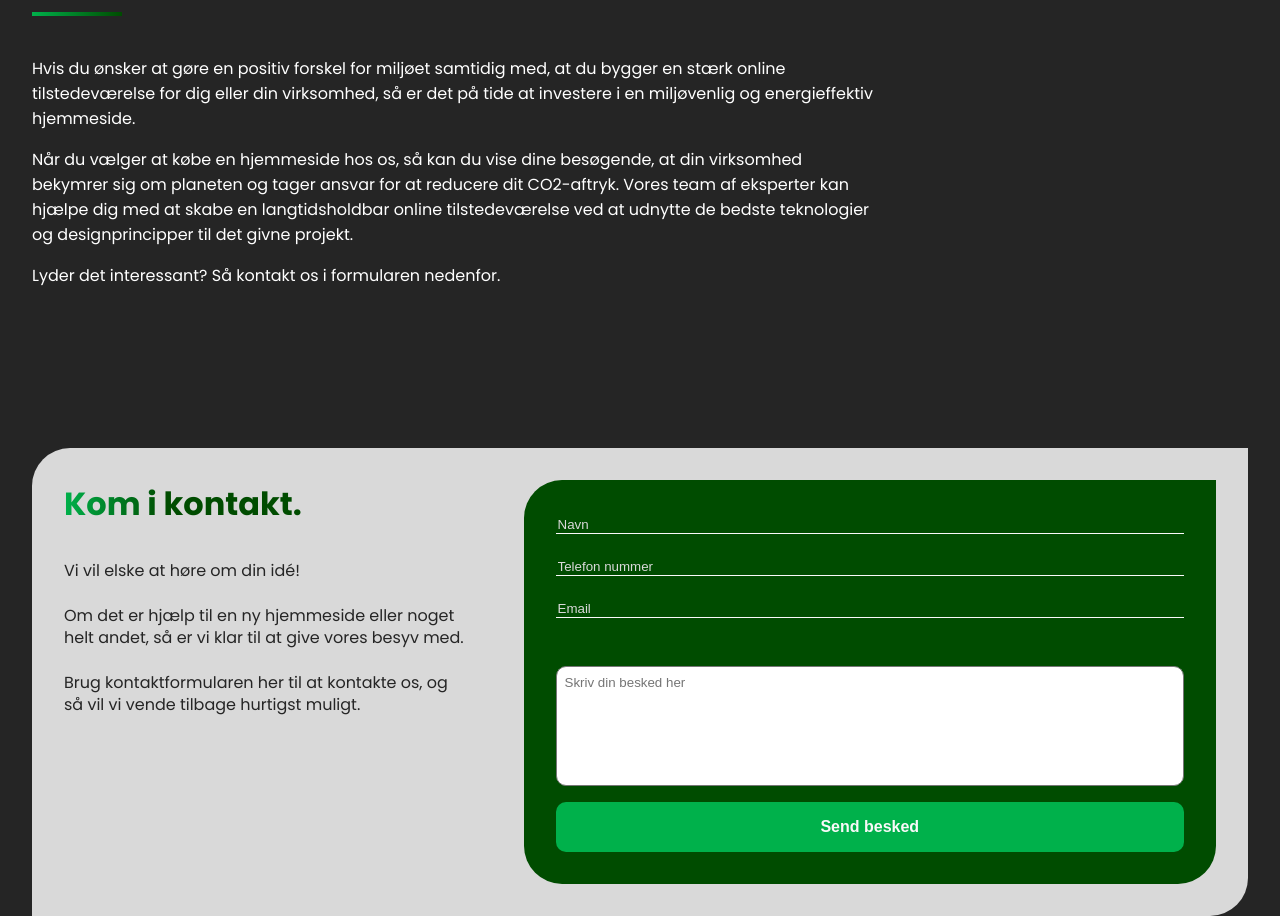
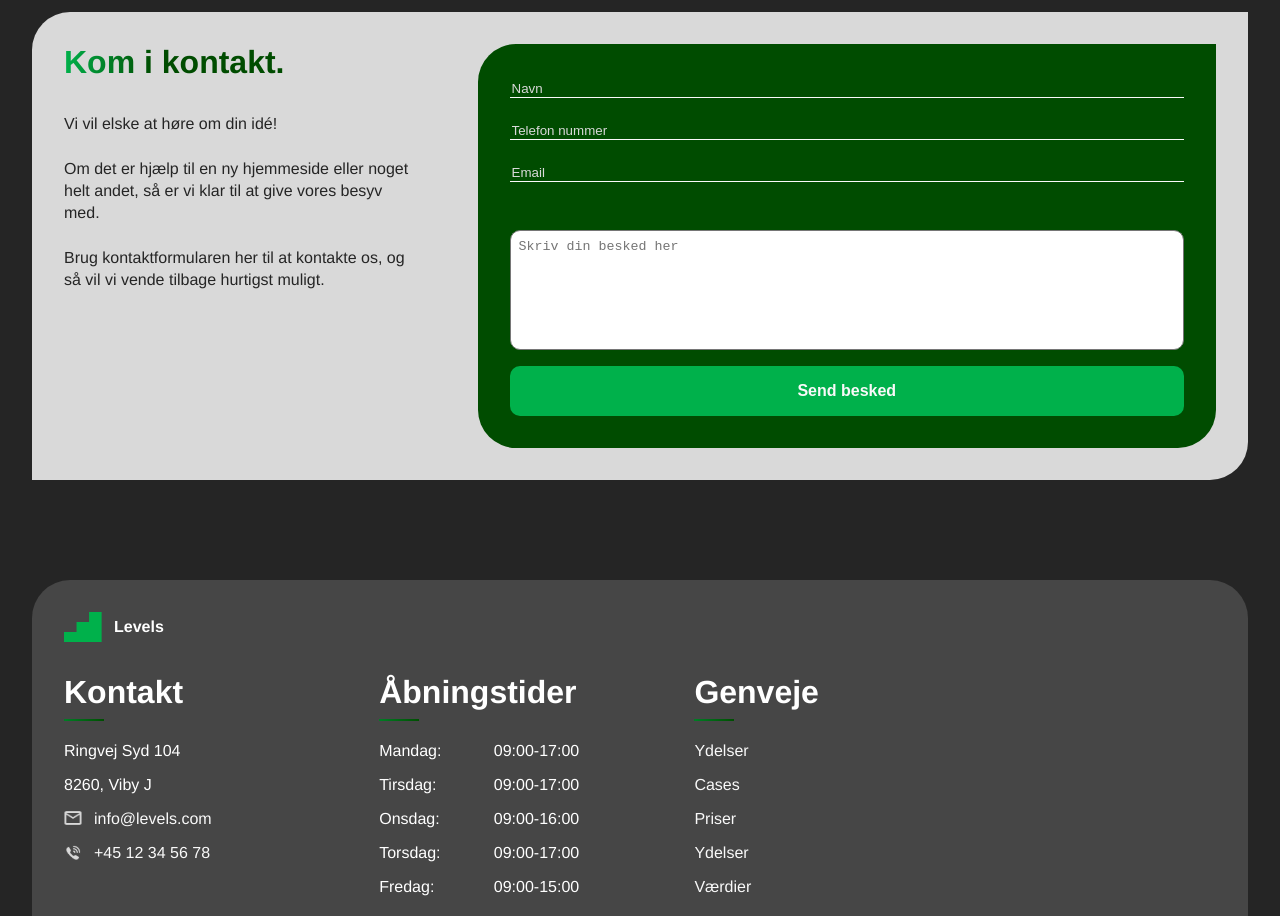
Before and after one commit to Steffen-Svenningsen/levels, a React (Create React App) app: page /levels/vaerdier in a window 1280 px wide. Shown: the part 2938-3854 px from the top of the page. Built offline with nearby package versions, Linux system fonts and the light colour scheme.

Commit message:
Delete Poppins font and replace with Helvetica

```diff
--- a/src/App.css
+++ b/src/App.css
@@ -1,5 +1,3 @@
-@import url('https://fonts.googleapis.com/css2?family=Poppins:wght@300;400;700&display=swap');
-
 /* Root variabler til at henvise til farvekoder */
 :root {
   --cta: #00b14b;
@@ -26,7 +24,7 @@
   background-color: var(--dark-bg);
   color: white;
   overflow: hidden;
-  font-family: "Poppins", sans-serif;
+  font-family: Helvetica, Arial, sans-serif;
 }
 
 .shade-center {
@@ -209,7 +207,6 @@ header nav.active {
   display: flex;
   flex-direction: column;
   gap: 2rem;
-  font-family: Helvetica, sans-serif;
   margin: 0;
 }
 
@@ -935,7 +932,6 @@ footer .footer-bottom {
 
 .contact-form form textarea {
   padding: 0.5rem;
-  font-family: Arial, Helvetica, sans-serif;
   resize: none;
   height: 120px;
   border-radius: 10px;
```
